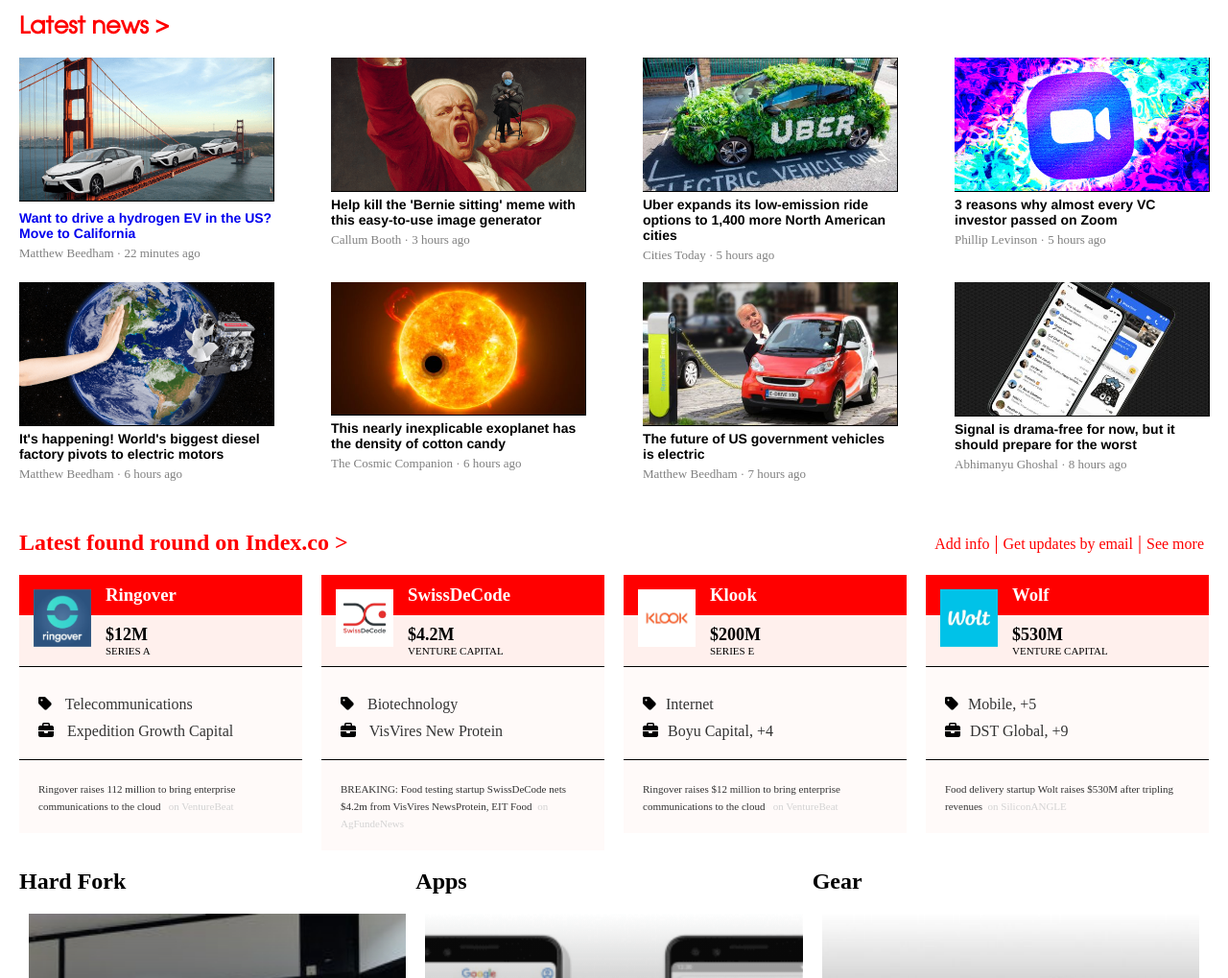
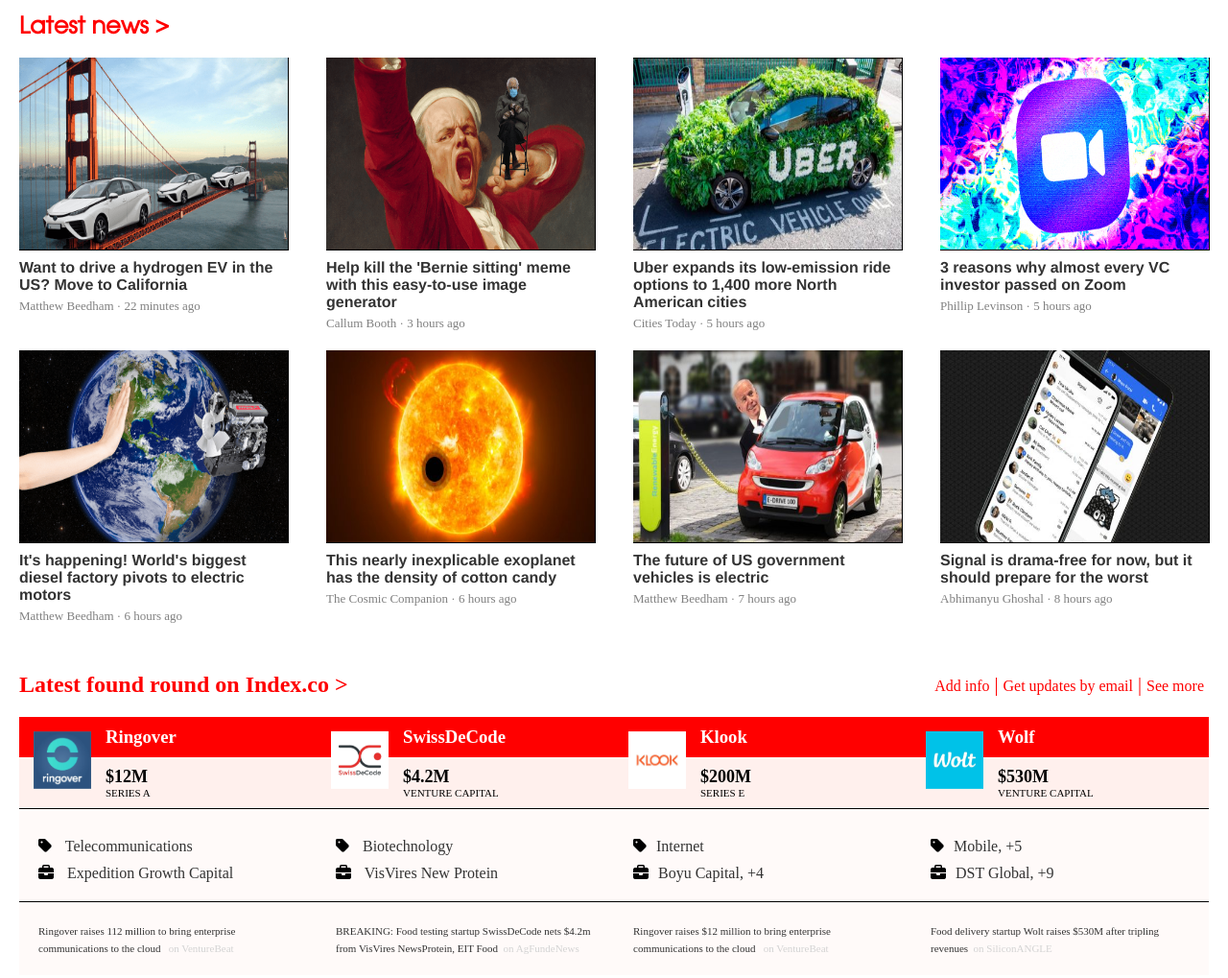
Before and after one commit to kiranitor123/PERMA_Clone, a website: page index.html in a window 1280 px wide. Shown: the part 613-1632 px from the top of the page at 96% size. Drawn offline with Linux system fonts and the light colour scheme.

Commit message:
latest news add a tag change font size in difirent screen

```diff
--- a/index.html
+++ b/index.html
@@ -100,60 +100,72 @@
         </a>
         <div class="ln-card-text">
           <a href="https://wr.perma-archives.org/public/m5zv-q2d6/20210126152646mp_/https://thenextweb.com/shift/2021/01/26/drive-hydrogen-us-california-ev-us/">
-            <h3>Want to drive a hydrogen EV in the US? Move to California</h3>
+            <h3 class="c-black">Want to drive a hydrogen EV in the US? Move to California</h3>
           </a>
-          <p>Matthew Beedham · 22 minutes ago</p>
+          <p><a href="">Matthew Beedham</a> · 22 minutes ago</p>
         </div>
       </div>
       <div class="ln-card">
-        <img src="./img/news/header-image-bernie-sitting-meme-analysis-516x270.webp" alt="">
+        <a href=""><img src="./img/news/header-image-bernie-sitting-meme-analysis-516x270.webp" alt=""></a>
         <div class="ln-card-text">
-          <h3>Help kill the 'Bernie sitting' meme with this easy-to-use image generator</h3>
-          <p>Callum Booth · 3 hours ago</p>
+          <a href="">
+            <h3 class="c-black">Help kill the 'Bernie sitting' meme with this easy-to-use image generator</h3>
+          </a>
+          <p><a href="">Callum Booth</a> · 3 hours ago</p>
         </div>
       </div>
       <div class="ln-card">
-        <img src="./img/news/1-copy-52-516x270.jpg" alt="">
+        <a href=""><img src="./img/news/1-copy-52-516x270.jpg" alt=""></a>
         <div class="ln-card-text">
-          <h3>Uber expands its low-emission ride options to 1,400 more North American cities</h3>
-          <p>Cities Today · 5 hours ago</p>
+          <a href="">
+            <h3 class="c-black">Uber expands its low-emission ride options to 1,400 more North American cities</h3>
+          </a>
+          <p><a href="">Cities Today</a> · 5 hours ago</p>
         </div>
       </div>
       <div class="ln-card">
-        <img src="./img/news/zoom-fundraising-gq-516x270.webp" alt="">
+        <a href=""><img src="./img/news/zoom-fundraising-gq-516x270.webp" alt=""></a>
         <div class="ln-card-text">
-          <h3>3 reasons why almost every VC investor passed on Zoom</h3>
-          <p>Phillip Levinson · 5 hours ago</p>
+          <a href="">
+            <h3 class="c-black">3 reasons why almost every VC investor passed on Zoom</h3>
+          </a>
+          <p><a href="">Phillip Levinson</a> · 5 hours ago</p>
         </div>
       </div>
       <div class="ln-card">
-        <img
-          src="./img/news/biggst-ev-motor-electric-car-future-diesel-factory-production-future-PSA-world-480x270.webp"
-          alt="">
+        <a href=""><img src="./img/news/biggst-ev-motor-electric-car-future-diesel-factory-production-future-PSA-world-480x270.webp" alt=""></a>
         <div class="ln-card-text">
-          <h3>It's happening! World's biggest diesel factory pivots to electric motors</h3>
-          <p>Matthew Beedham · 6 hours ago</p>
+          <a href="">
+            <h3 class="c-black">It's happening! World's biggest diesel factory pivots to electric motors</h3>
+          </a>
+          <p><a href="">Matthew Beedham </a>· 6 hours ago</p>
         </div>
       </div>
       <div class="ln-card">
-        <img src="./img/news/1-copy-51-516x270.jpg" alt="">
+        <a href=""><img src="./img/news/1-copy-51-516x270.jpg" alt=""></a>
         <div class="ln-card-text">
-          <h3>This nearly inexplicable exoplanet has the density of cotton candy</h3>
-          <p>The Cosmic Companion · 6 hours ago</p>
+          <a href="">
+            <h3 class="c-black">This nearly inexplicable exoplanet has the density of cotton candy</h3>
+          </a>
+          <p><a href="">The Cosmic Companion </a>· 6 hours ago</p>
         </div>
       </div>
       <div class="ln-card">
-        <img src="./img/news/biden-electric-cars-future-us-state-vehicles-car-EV-480x270.jpg" alt="">
+        <a href=""><img src="./img/news/biden-electric-cars-future-us-state-vehicles-car-EV-480x270.jpg" alt=""></a>
         <div class="ln-card-text">
-          <h3>The future of US government vehicles is electric</h3>
-          <p>Matthew Beedham · 7 hours ago</p>
+          <a href="">
+            <h3 class="c-black">The future of US government vehicles is electric</h3>
+          </a>
+          <p><a href="">Matthew Beedham </a>· 7 hours ago</p>
         </div>
       </div>
       <div class="ln-card">
-        <img src="./img/news/Signal-hed-513x270.jpg" alt="">
+        <a href=""><img src="./img/news/Signal-hed-513x270.jpg" alt=""></a>
         <div class="ln-card-text">
-          <h3>Signal is drama-free for now, but it should prepare for the worst</h3>
-          <p>Abhimanyu Ghoshal · 8 hours ago</p>
+          <a href="">
+            <h3 class="c-black">Signal is drama-free for now, but it should prepare for the worst</h3>
+          </a>
+          <p><a href="">Abhimanyu Ghoshal </a>· 8 hours ago</p>
         </div>
       </div>
     </div>
--- a/main.css
+++ b/main.css
@@ -206,10 +206,12 @@
   padding: 0 10px;
 }
 
-.ln-card-text p {
+.ln-card-text p,
+.ln-card-text p a  {
   color: gray;
   font-size: 13px;
 }
+
 
 .footer-content > div > p {
   margin: 5px 0;
@@ -513,8 +515,7 @@
   .ld-container,
   .lf-container {
     display: grid;
-    grid-template-columns: 1fr 1fr 1fr;
-    grid-column-gap: 20px;
+    grid-template-columns: auto auto auto;
   }
 
   .lf-card:last-child {
@@ -552,7 +553,7 @@
   }
 
   .ln-card img {
-    height: auto;
+    height: 200px;
     width: 100%;
   }
 
@@ -640,6 +641,10 @@
     grid-template-columns: 1fr 1fr 1fr 1fr;
   }
 
+  .ln-card-text h3 {
+    font-size: 16px;
+  }
+
   .lf-card:last-child {
     display: block;
   }
```
